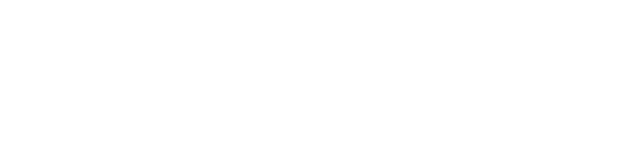
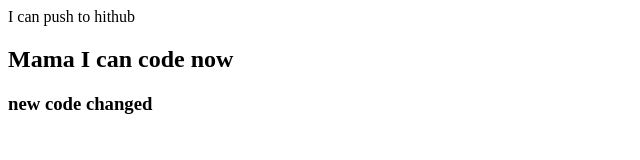
Before and after one commit to Joya670/my-first-repo, a plain HTML site: page index.html in a window 1280 px wide. Shown: the whole page, without its empty margins (0-640 px from the left). Drawn offline with Linux system fonts and the light colour scheme.

Commit message:
Added header

```diff
--- a/index.html
+++ b/index.html
@@ -7,6 +7,8 @@
     <title>My first repo</title>
 </head>
 <body>
-
+    <h> I can push to hithub</h1>
+    <h2>Mama I can code now</h2>
+    <h3> new code changed</h3>
 </body>
 </html>
```
